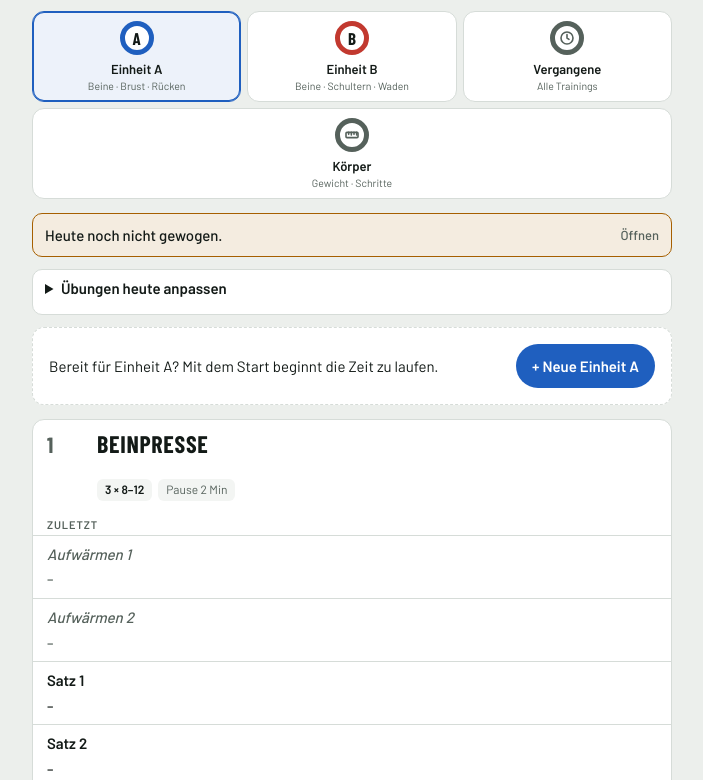
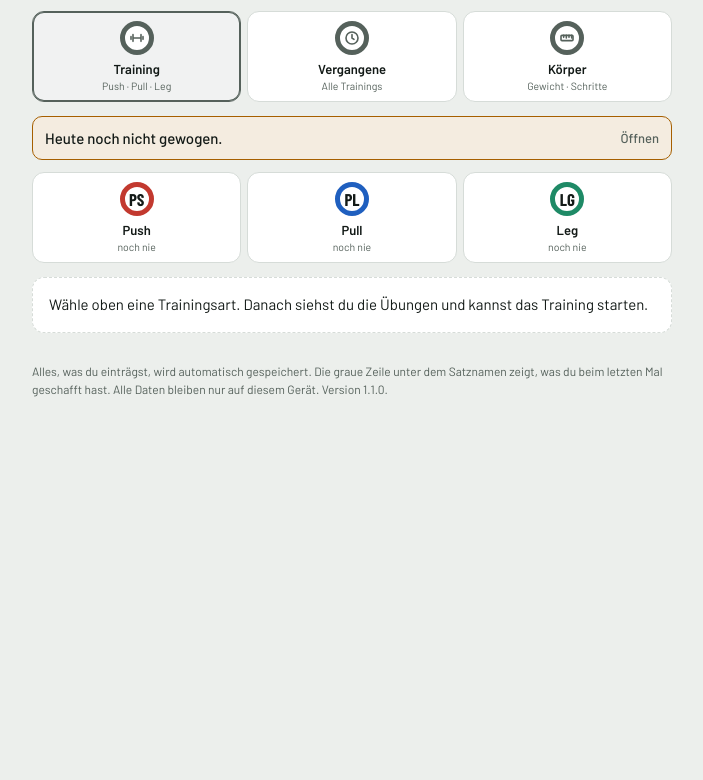
Before and after one commit to dxrk4508/moos-stein-e40a4c, a plain HTML site: page index.html in a window 1280 px wide. Shown: the part 91-871 px from the top of the page, without its empty margins (288-991 px from the left). After the commit the page ends 800 px from the top, so only its background shows below. Drawn offline with Linux system fonts and the light colour scheme.

Commit message:
Version 1.1.0: Reiter Training mit Auswahl Push, Pull, Leg statt Einheit A und B
Alte Einheiten A und B bleiben im Verlauf erhalten.

Co-Authored-By: Claude Sonnet 5.5 <noreply@anthropic.com>
Claude-Session: https://claude.ai/code/session_012f7hpXWKitDneunBA9ik6r

```diff
--- a/app.css
+++ b/app.css
@@ -9,7 +9,7 @@
    Einheiten nach Datum. Der Körper-Reiter hält Gewicht, Umfänge und Eckdaten, Banner erinnern. */
 :root{
   --bg:#ECEFEC; --surface:#FFFFFF; --surface-2:#F3F5F3; --ink:#131A17; --ink-2:#55615B; --line:#D6DCD8;
-  --plate-a:#1F5FBF; --plate-b:#C2392F; --on-accent:#FFFFFF; --ok:#1D7A49; --err:#B3261E; --warn:#A65F00;
+  --plate-a:#1F5FBF; --plate-b:#C2392F; --plate-c:#1E8A66; --on-accent:#FFFFFF; --ok:#1D7A49; --err:#B3261E; --warn:#A65F00;
   --accent:var(--plate-a);
   --f-display:'Barlow Condensed','Arial Narrow',Arial,sans-serif;
   --f-body:'Barlow',system-ui,-apple-system,'Segoe UI',Roboto,Arial,sans-serif;
@@ -17,13 +17,13 @@
 @media (prefers-color-scheme: dark){
   :root:not([data-theme="light"]){
     --bg:#0F1311; --surface:#171D1A; --surface-2:#1E2522; --ink:#E8EEEA; --ink-2:#9AA6A0; --line:#2C3531;
-    --plate-a:#6B9DF2; --plate-b:#F07A71; --on-accent:#0B0F14; --ok:#5CC38B; --err:#FF8A80; --warn:#F2B35E;
+    --plate-a:#6B9DF2; --plate-b:#F07A71; --plate-c:#5CC9A5; --on-accent:#0B0F14; --ok:#5CC38B; --err:#FF8A80; --warn:#F2B35E;
     color-scheme:dark;
   }
 }
 :root[data-theme="dark"]{
   --bg:#0F1311; --surface:#171D1A; --surface-2:#1E2522; --ink:#E8EEEA; --ink-2:#9AA6A0; --line:#2C3531;
-  --plate-a:#6B9DF2; --plate-b:#F07A71; --on-accent:#0B0F14; --ok:#5CC38B; --err:#FF8A80; --warn:#F2B35E;
+  --plate-a:#6B9DF2; --plate-b:#F07A71; --plate-c:#5CC9A5; --on-accent:#0B0F14; --ok:#5CC38B; --err:#FF8A80; --warn:#F2B35E;
   color-scheme:dark;
 }
 *{box-sizing:border-box}
@@ -35,7 +35,9 @@ body{
 }
 body::before{content:"";position:fixed;inset:0 0 auto;height:env(safe-area-inset-top, 0px);z-index:10;background:var(--bg)}
 .app{max-width:640px;margin:0 auto;--tint:color-mix(in srgb,var(--accent) 9%,var(--surface))}
-.app[data-plan="B"]{--accent:var(--plate-b)}
+.app[data-plan="B"],.app[data-plan="push"]{--accent:var(--plate-b)}
+.app[data-plan="leg"]{--accent:var(--plate-c)}
+.app[data-plan="T"]{--accent:var(--ink)}
 .app[data-plan="H"],.app[data-plan="K"],.app[data-plan="E"]{--accent:var(--ink)}
 button{font:inherit;color:inherit;cursor:pointer}
 button:focus-visible,input:focus-visible,summary:focus-visible{outline:2px solid var(--accent);outline-offset:2px}
@@ -52,25 +54,27 @@ h1{margin:0;font:700 34px/1 var(--f-display);letter-spacing:.02em;text-transform
 
 [hidden]{display:none!important}
 .plans{display:grid;grid-template-columns:repeat(6,minmax(0,1fr));gap:6px;margin-bottom:14px}
-#tab-A,#tab-B,#tab-H{grid-column:span 2}
+#tab-T,#tab-H{grid-column:span 2}
 #tab-K,#tab-E{grid-column:span 3}
 .plan{
   --c:var(--plate-a);
   display:flex;flex-direction:column;align-items:center;gap:5px;text-align:center;padding:9px 4px;min-width:0;
   background:var(--surface);border:1px solid var(--line);border-radius:12px;
 }
-#tab-B{--c:var(--plate-b)}
-#tab-H,#tab-K,#tab-E{--c:var(--ink-2)}
+#tab-T,#tab-H,#tab-K,#tab-E{--c:var(--ink-2)}
 .plan[aria-pressed="true"]{border-color:var(--c);box-shadow:inset 0 0 0 1px var(--c);background:color-mix(in srgb,var(--c) 8%,var(--surface))}
 .pA{--c:var(--plate-a)}
-.pB{--c:var(--plate-b)}
+.pB,.ppush{--c:var(--plate-b)}
+.ppull{--c:var(--plate-a)}
+.pleg{--c:var(--plate-c)}
+.picker{margin-bottom:14px}
 .plate{
   flex:none;width:34px;height:34px;border-radius:50%;display:grid;place-items:center;
   border:5px solid var(--c);background:var(--surface);
   font:700 17px/1 var(--f-display);
 }
 .dhead .plate,.hitem .plate{width:40px;height:40px;font-size:19px}
-#tab-H .plate,#tab-K .plate,#tab-E .plate{color:var(--ink-2)}
+#tab-T .plate,#tab-H .plate,#tab-K .plate,#tab-E .plate{color:var(--ink-2)}
 .ptxt{min-width:0;display:flex;flex-direction:column;align-items:center}
 .ptxt b{font-weight:600;font-size:13px;overflow-wrap:anywhere}
 .ptxt small{color:var(--ink-2);font-size:10.5px;line-height:1.25;overflow-wrap:anywhere}
@@ -337,3 +341,4 @@ select.fin{
 @media (prefers-reduced-motion: no-preference){
   .plan,.btn-new,.btn-sec{transition:background-color .15s,border-color .15s}
 }
+.picker .plan{grid-column:span 2}
--- a/app.js
+++ b/app.js
@@ -2,6 +2,25 @@
   'use strict';
 
   var PLANS = {
+    push: { name:'Push', ex:[
+      {k:'brustpresse',    n:'Brustpresse',    warm:1, opt:false, rep:'8–12',  hi:12, pause:'2 Min'},
+      {k:'schulterpresse', n:'Schulterpresse', warm:1, opt:false, rep:'8–12',  hi:12, pause:'2 Min'},
+      {k:'butterfly',      n:'Butterfly',      warm:1, opt:false, rep:'12–15', hi:15, pause:'1,5 Min'},
+      {k:'trizepsdruecken',n:'Trizepsdrücken', warm:1, opt:true,  rep:'10–12', hi:12, pause:'1 Min'}
+    ]},
+    pull: { name:'Pull', ex:[
+      {k:'latzug',      n:'Latzug',       warm:1, opt:false, rep:'8–12',  hi:12, pause:'2 Min'},
+      {k:'rudern',      n:'Rudern',       warm:1, opt:false, rep:'8–12',  hi:12, pause:'2 Min'},
+      {k:'bizeps-curls',n:'Bizeps Curls', warm:1, opt:true,  rep:'10–12', hi:12, pause:'1 Min'}
+    ]},
+    leg: { name:'Leg', ex:[
+      {k:'beinpresse',  n:'Beinpresse',      warm:2, opt:false, rep:'8–12',  hi:12, pause:'2 Min'},
+      {k:'bein-beuger', n:'Bein Beuger',     warm:1, opt:false, rep:'10–12', hi:12, pause:'1,5 Min'},
+      {k:'pendelsquats',n:'Pendulum Squats', warm:1, opt:false, rep:'8–12',  hi:12, pause:'2 Min'},
+      {k:'wadenheben',  n:'Wadenheben',      warm:1, opt:false, rep:'12–15', hi:15, pause:'1 Min'},
+      {k:'plank',       n:'Plank',           warm:0, opt:false, rep:'20–40 Sek.', hi:40, pause:'45–60 Sek.', time:true}
+    ]},
+    // Alte Einheiten: nur noch für bestehende Trainings im Verlauf
     A: { name:'Einheit A', ex:[
       {k:'beinpresse',  n:'Beinpresse',   warm:2, opt:false, rep:'8–12',  hi:12, pause:'2 Min'},
       {k:'brustpresse', n:'Brustpresse',  warm:1, opt:false, rep:'8–12',  hi:12, pause:'2 Min'},
@@ -21,6 +40,11 @@
     ]}
   };
 
+  var PLAN_ORDER = ['push','pull','leg'];
+  var PLATE = {push:'PS', pull:'PL', leg:'LG', A:'A', B:'B'};
+  function pname(p){ return PLANS[p] ? PLANS[p].name : String(p); }
+  function plate(p){ return PLATE[p] || String(p).slice(0,2).toUpperCase(); }
+
   var GROUPS = [
     {g:'Rumpf und Hals', cols:2, f:[{k:'chest',n:'Brust',a:'Brust'},{k:'waist',n:'Taille',a:'Taille'},{k:'hip',n:'Hüfte',a:'Hüfte'},{k:'neck',n:'Hals',a:'Hals'}]},
     {g:'Oberarm angespannt', cols:2, f:[{k:'armL',n:'Links',a:'Oberarm links'},{k:'armR',n:'Rechts',a:'Oberarm rechts'}]},
@@ -60,7 +84,7 @@
 
   // ---------- state ----------
   var db = null, loaded = false, userPicked = false;
-  var view = 'A', histId = null, histMode = null, histPick = null;
+  var view = 'T', selPlan = null, histId = null, histMode = null, histPick = null;
   var confirmDel = false, confirmEnd = false, notice = '';
   var sessions = {}, pend = {}, timers = {}, inflight = {};
   var renderedKey = '', loadTimer = null;
@@ -187,8 +211,9 @@
       if (histId && sessions[histId] && histMode) return {mode:histMode, id:histId, plan:sessions[histId].plan, run:run};
       return {mode:'list', id:null, plan:null, run:run};
     }
-    if (run && run.plan === view) return {mode:'run', id:run.id, plan:view, run:run};
-    return {mode:'preview', id:null, plan:view, run:run};
+    if (run && PLANS[run.plan]) return {mode:'run', id:run.id, plan:run.plan, run:run};
+    if (selPlan) return {mode:'preview', id:null, plan:selPlan, run:run};
+    return {mode:'pick', id:null, plan:null, run:run};
   }
 
   // ---------- pending writes (Training) ----------
@@ -485,11 +510,11 @@
     var ul = h('ul', {class:'hlist'});
     list.forEach(function(s){
       var open = histPick === s.id;
-      var sub = 'Einheit ' + s.plan + ' · Nr. ' + (s.n || '?') + (s.durationSec != null ? ' · ' + fmtMin(s.durationSec) : '');
+      var sub = pname(s.plan) + ' · Nr. ' + (s.n || '?') + (s.durationSec != null ? ' · ' + fmtMin(s.durationSec) : '');
       var li = h('li', {class:'hitem p' + s.plan},
         h('button', {class:'hrow', type:'button', 'aria-expanded':String(open),
             onclick:function(){ histPick = open ? null : s.id; renderAll(); }},
-          h('span', {class:'plate', text:s.plan, 'aria-hidden':'true'}),
+          h('span', {class:'plate', text:plate(s.plan), 'aria-hidden':'true'}),
           h('span', {class:'ht'}, h('b', {text:fmtDateFull(s.date)}), h('small', {text:sub}))));
       if (open) {
         li.append(h('div', {class:'hact'},
@@ -558,7 +583,7 @@
   }
   function renderReminders(c){
     var box = $('#remind');
-    var show = c.mode === 'preview' || c.mode === 'list' || c.mode === 'body';
+    var show = c.mode === 'preview' || c.mode === 'pick' || c.mode === 'list' || c.mode === 'body';
     var items = show ? reminders() : [];
     box.hidden = !items.length;
     box.replaceChildren();
@@ -1061,7 +1086,7 @@
   }
   function applyVisibility(){
     $('#tab-E').hidden = !SHOW_NUTRI;
-    $('#tab-K').style.gridColumn = SHOW_NUTRI ? 'span 3' : 'span 6';
+    $('#tab-K').style.gridColumn = SHOW_NUTRI ? 'span 3' : 'span 2';
     var kz = document.querySelector('[aria-labelledby="h-kz"]'), um = document.querySelector('[aria-labelledby="h-um"]');
     if (kz) kz.hidden = !SHOW_GIRTH;
     if (um) um.hidden = !SHOW_GIRTH;
@@ -1406,6 +1431,24 @@
     (planDoc.notes || []).forEach(function(n){ box.append(h('p', {class:'hint', style:'margin:0;font-size:13px', text:n})); });
   }
 
+  // ---------- Trainingsart wählen ----------
+  function renderPicker(c){
+    var box = $('#picker');
+    var show = view === 'T' && (c.mode === 'pick' || c.mode === 'preview');
+    box.hidden = !show;
+    if (!show) { box.replaceChildren(); return; }
+    var done = doneSessions();
+    box.replaceChildren();
+    PLAN_ORDER.forEach(function(p){
+      var mine = done.filter(function(x){ return x.plan === p; });
+      var last = mine.length ? mine[mine.length - 1] : null;
+      box.append(h('button', {class:'plan p' + p, type:'button', 'aria-pressed':String(selPlan === p),
+          onclick:function(){ selPlan = p; notice = ''; renderAll(); }},
+        h('span', {class:'plate', text:plate(p), 'aria-hidden':'true'}),
+        h('span', {class:'ptxt'}, h('b', {text:pname(p)}), h('small', {text:last ? 'zuletzt ' + fmtDate(last.date) : 'noch nie'}))));
+    });
+  }
+
   // ---------- Rendern ----------
   function renderAll(){
     var c = ctx();
@@ -1413,23 +1456,20 @@
 
     var next = $('#next');
     if (!loaded) next.textContent = '';
-    else if (c.run) next.textContent = 'Training ' + c.run.plan + ' läuft seit ' + hhmm(c.run.startedAt) + ' Uhr.';
-    else if (!done.length) next.textContent = 'Starte mit Einheit A und trage Gewicht und Wiederholungen je Satz ein.';
+    else if (c.run) next.textContent = 'Training ' + pname(c.run.plan) + ' läuft seit ' + hhmm(c.run.startedAt) + ' Uhr.';
+    else if (!done.length) next.textContent = 'Wähle deine Trainingsart und trage Gewicht und Wiederholungen je Satz ein.';
     else {
-      var last = done[done.length - 1];
-      next.textContent = 'Zuletzt Einheit ' + last.plan + ' (' + fmtDate(last.date) + '). Als Nächstes: Einheit ' + (last.plan === 'A' ? 'B' : 'A') + '.';
+      var last = done[done.length - 1], li = PLAN_ORDER.indexOf(last.plan);
+      next.textContent = 'Zuletzt ' + pname(last.plan) + ' (' + fmtDate(last.date) + ').' + (li >= 0 ? ' Als Nächstes in der Reihe: ' + pname(PLAN_ORDER[(li + 1) % PLAN_ORDER.length]) + '.' : '');
     }
 
     applyVisibility();
-    $('#app').dataset.plan = view === 'H' ? (c.plan || 'H') : view;
-    ['A','B','H','K','E'].forEach(function(v){ $('#tab-' + v).setAttribute('aria-pressed', String(v === view)); });
+    $('#app').dataset.plan = view === 'H' ? (c.plan || 'H') : view === 'T' ? (c.plan || 'T') : view;
+    ['T','H','K','E'].forEach(function(v){ $('#tab-' + v).setAttribute('aria-pressed', String(v === view)); });
     var tdy = sumDay(todayStr());
     $('#cnt-E').textContent = tdy.kcal > 0 ? fmtI(tdy.kcal) + ' kcal heute' : 'Essen · Schritte · Ziel';
-    ['A','B'].forEach(function(p){
-      var n = done.filter(function(s){ return s.plan === p; }).length;
-      $('#cnt-' + p).textContent = loaded && n ? n + (n === 1 ? ' Einheit im Log' : ' Einheiten im Log')
-        : (p === 'A' ? 'Beine · Brust · Rücken' : 'Beine · Schultern · Waden');
-    });
+    $('#cnt-T').textContent = c.run ? 'läuft: ' + pname(c.run.plan) : (selPlan ? pname(selPlan) + ' gewählt' : 'Push · Pull · Leg');
+    renderPicker(c);
     $('#cnt-H').textContent = loaded && done.length ? done.length + (done.length === 1 ? ' Einheit' : ' Einheiten') : 'Alle Trainings';
     var wl = weightList();
     $('#cnt-K').textContent = wl.length ? fmt1(wl[wl.length - 1].kg) + ' kg' : 'Gewicht · Schritte';
@@ -1437,32 +1477,30 @@
     renderReminders(c);
 
     var nt = $('#notice');
-    nt.hidden = !(notice && c.mode === 'preview');
+    nt.hidden = !(notice && (c.mode === 'preview' || c.mode === 'pick'));
     nt.textContent = notice;
 
     // laufendes Training
     var isRun = c.mode === 'run';
     $('#runbar').hidden = !isRun;
     if (isRun) {
-      $('#rb-label').textContent = 'Einheit ' + c.plan + ' läuft';
+      $('#rb-label').textContent = pname(c.plan) + ' läuft';
       $('#since').textContent = c.run && c.run.startedAt ? 'Start ' + hhmm(c.run.startedAt) + ' Uhr' : '';
       updateTimer();
     }
 
     // Startbox
     var sbx = $('#startbox');
-    sbx.hidden = c.mode !== 'preview';
-    if (c.mode === 'preview') {
+    sbx.hidden = !(c.mode === 'preview' || c.mode === 'pick');
+    if (c.mode === 'preview' || c.mode === 'pick') {
       var st = $('#start-text'), nb = $('#new'), gb = $('#goto');
       nb.hidden = true; gb.hidden = true;
-      if (!db) st.textContent = 'Der Speicher ist hier nicht verfügbar. Öffne die Seite in Claude, dann kannst du ein Training starten.';
+      if (!db) st.textContent = 'Der Speicher ist hier nicht verfügbar.';
       else if (!loaded) st.textContent = 'Lade Einheiten …';
-      else if (c.run) {
-        st.textContent = 'Training ' + c.run.plan + ' läuft noch. Beende es, bevor du Einheit ' + view + ' startest.';
-        gb.hidden = false; gb.textContent = 'Zu Training ' + c.run.plan;
-      } else {
-        st.textContent = 'Bereit für Einheit ' + view + '? Mit dem Start beginnt die Zeit zu laufen.';
-        nb.hidden = false; nb.textContent = '+ Neue Einheit ' + view;
+      else if (c.mode === 'pick') st.textContent = 'Wähle oben eine Trainingsart. Danach siehst du die Übungen und kannst das Training starten.';
+      else {
+        st.textContent = 'Bereit für ' + pname(c.plan) + '? Mit dem Start beginnt die Zeit zu laufen.';
+        nb.hidden = false; nb.textContent = '+ Neues Training ' + pname(c.plan);
       }
     }
 
@@ -1494,8 +1532,8 @@
     if (showDh) {
       var s = sessions[c.id];
       $('#dhead').className = 'dhead p' + s.plan;
-      $('#dh-plate').textContent = s.plan;
-      $('#dh-title').textContent = 'Einheit ' + s.plan + ' vom ' + fmtDateFull(s.date);
+      $('#dh-plate').textContent = plate(s.plan);
+      $('#dh-title').textContent = pname(s.plan) + ' vom ' + fmtDateFull(s.date);
       $('#dh-badge').textContent = c.mode === 'view' ? 'Anschauen' : 'Bearbeiten';
       $('#dh-sub').textContent = 'Nr. ' + (s.n || '?') + (s.durationSec != null ? ' · Dauer ' + fmtMin(s.durationSec) : '');
     }
@@ -1524,19 +1562,15 @@
     loaded = true;
     if (first && !userPicked) {
       var run = runningSession();
-      if (run && PLANS[run.plan]) view = run.plan;
-      else {
-        var d = doneSessions();
-        if (d.length) view = d[d.length - 1].plan === 'A' ? 'B' : 'A';
-      }
+      if (run && PLANS[run.plan]) { view = 'T'; selPlan = run.plan; }
     }
     if (histId && !sessions[histId]) { histId = null; histMode = null; confirmDel = false; }
     if (histPick && !sessions[histPick]) histPick = null;
     renderAll();
   }
   async function newSession(){
-    if (!db || view === 'H' || view === 'K' || view === 'E' || runningSession()) return;
-    var plan = view;
+    if (!db || view !== 'T' || !selPlan || runningSession()) return;
+    var plan = selPlan;
     var same = sortedAll().filter(function(s){ return s.plan === plan; });
     var n = (same.length ? Math.max.apply(null, same.map(function(s){ return s.n || 0; })) : 0) + 1;
     var id = plan.toLowerCase() + '-' + pad(n);
@@ -1565,7 +1599,7 @@
       await db.doc('sessions/' + id).update(patch);
       sessions[id] = Object.assign({}, s, patch);
       confirmEnd = false; confirmDel = false;
-      notice = 'Training ' + s.plan + ' gespeichert. Dauer: ' + fmtMin(sec) + '.';
+      notice = 'Training ' + pname(s.plan) + ' gespeichert. Dauer: ' + fmtMin(sec) + '.';
       renderAll(); setStatus('saved');
     } catch (e) { setStatus('error'); }
   }
@@ -1584,10 +1618,11 @@
   }
 
   // ---------- Verdrahtung ----------
-  ['A','B','H','K','E'].forEach(function(v){
+  ['T','H','K','E'].forEach(function(v){
     $('#tab-' + v).addEventListener('click', function(){
       flushAll();
       view = v; userPicked = true; histId = null; histMode = null; histPick = null;
+      var rn = runningSession(); if (v === 'T' && rn && PLANS[rn.plan]) selPlan = rn.plan;
       confirmDel = false; confirmEnd = false; notice = '';
       renderAll();
     });
@@ -1595,7 +1630,7 @@
   $('#new').addEventListener('click', newSession);
   $('#goto').addEventListener('click', function(){
     var run = runningSession();
-    if (run && PLANS[run.plan]) { view = run.plan; userPicked = true; renderAll(); }
+    if (run && PLANS[run.plan]) { view = 'T'; selPlan = run.plan; userPicked = true; renderAll(); }
   });
   $('#end').addEventListener('click', function(){ confirmEnd = true; renderAll(); });
   $('#end-no').addEventListener('click', function(){ confirmEnd = false; renderAll(); });
--- a/index.html
+++ b/index.html
@@ -14,7 +14,7 @@
 <link rel="stylesheet" href="app.css">
 </head>
 <body>
-<div class="app" id="app" data-plan="A">
+<div class="app" id="app" data-plan="T">
   <header>
     <h1>Trainingslog</h1>
     <span id="status" role="status" aria-live="polite" data-kind="wait">Verbinde mit Speicher …</span>
@@ -22,13 +22,9 @@
   </header>
 
   <nav class="plans" aria-label="Bereich wählen">
-    <button class="plan" id="tab-A" type="button" aria-pressed="true">
-      <span class="plate" aria-hidden="true">A</span>
-      <span class="ptxt"><b>Einheit A</b><small id="cnt-A">Beine · Brust · Rücken</small></span>
-    </button>
-    <button class="plan" id="tab-B" type="button" aria-pressed="false">
-      <span class="plate" aria-hidden="true">B</span>
-      <span class="ptxt"><b>Einheit B</b><small id="cnt-B">Beine · Schultern · Waden</small></span>
+    <button class="plan" id="tab-T" type="button" aria-pressed="false">
+      <span class="plate" aria-hidden="true"><svg viewBox="0 0 24 24" width="16" height="16" fill="none" stroke="currentColor" stroke-width="2.4" stroke-linecap="round" stroke-linejoin="round"><path d="M6 7v10M18 7v10M3 10v4M21 10v4M6 12h12"/></svg></span>
+      <span class="ptxt"><b>Training</b><small id="cnt-T">Push · Pull · Leg</small></span>
     </button>
     <button class="plan" id="tab-H" type="button" aria-pressed="false">
       <span class="plate" aria-hidden="true"><svg viewBox="0 0 24 24" width="16" height="16" fill="none" stroke="currentColor" stroke-width="2.4" stroke-linecap="round" stroke-linejoin="round"><circle cx="12" cy="12" r="9"/><path d="M12 7v5l3 2"/></svg></span>
@@ -52,6 +48,8 @@
     <div><span class="rb-label" id="rb-label">Training läuft</span><span class="rb-since" id="since"></span></div>
     <span class="timer" id="timer" role="timer">00:00:00</span>
   </section>
+
+  <div class="picker plans" id="picker" role="group" aria-label="Trainingsart" hidden></div>
 
   <section class="custom" id="custom" hidden></section>
 
--- a/version.js
+++ b/version.js
@@ -1 +1 @@
-self.APP_VERSION = '1.0.0';
+self.APP_VERSION = '1.1.0';
```
